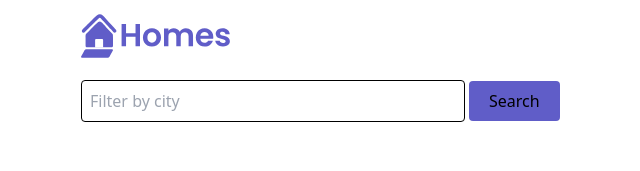
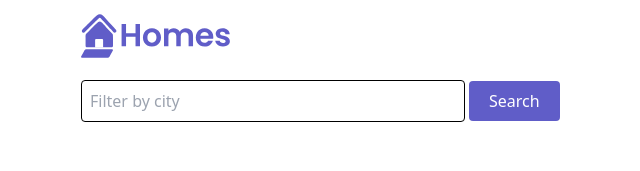
Before and after one commit to alekspanteli/Build-your-first-Angular-app, an Angular app: page / in a window 1280 px wide. Shown: the top 171 px of the page, without its empty margins (123-763 px from the left). Built offline with nearby package versions, Linux system fonts and the light colour scheme.

Commit message:
test reload

```diff
--- a/src/app/home/home.component.html
+++ b/src/app/home/home.component.html
@@ -4,5 +4,5 @@
     class="w-96 min-w-0 rounded border p-2"
     placeholder="Filter by city"
   />
-  <button class="rounded px-5 py-2 text-white bg-primary">Search</button>
+  <button class="rounded bg-primary px-5 py-2 text-white">Search</button>
 </form>
--- a/tailwind.config.js
+++ b/tailwind.config.js
@@ -9,6 +9,7 @@ module.exports = {
       'secondary': '#8B89E6',
       'accent': '#e8e7fa',
       'shadow-bg': '#E8E8E8',
+      'white': '#ffffff',
     },
   },
   plugins: [],
```
